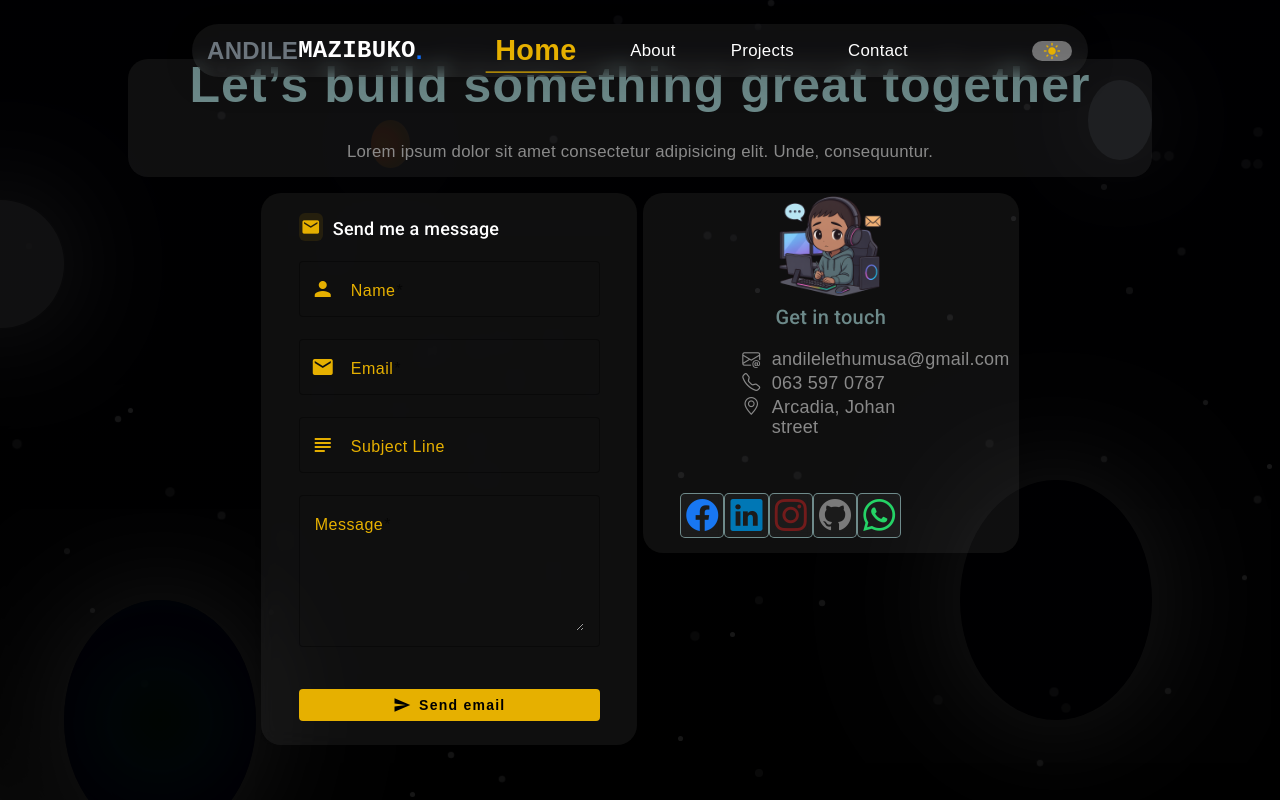
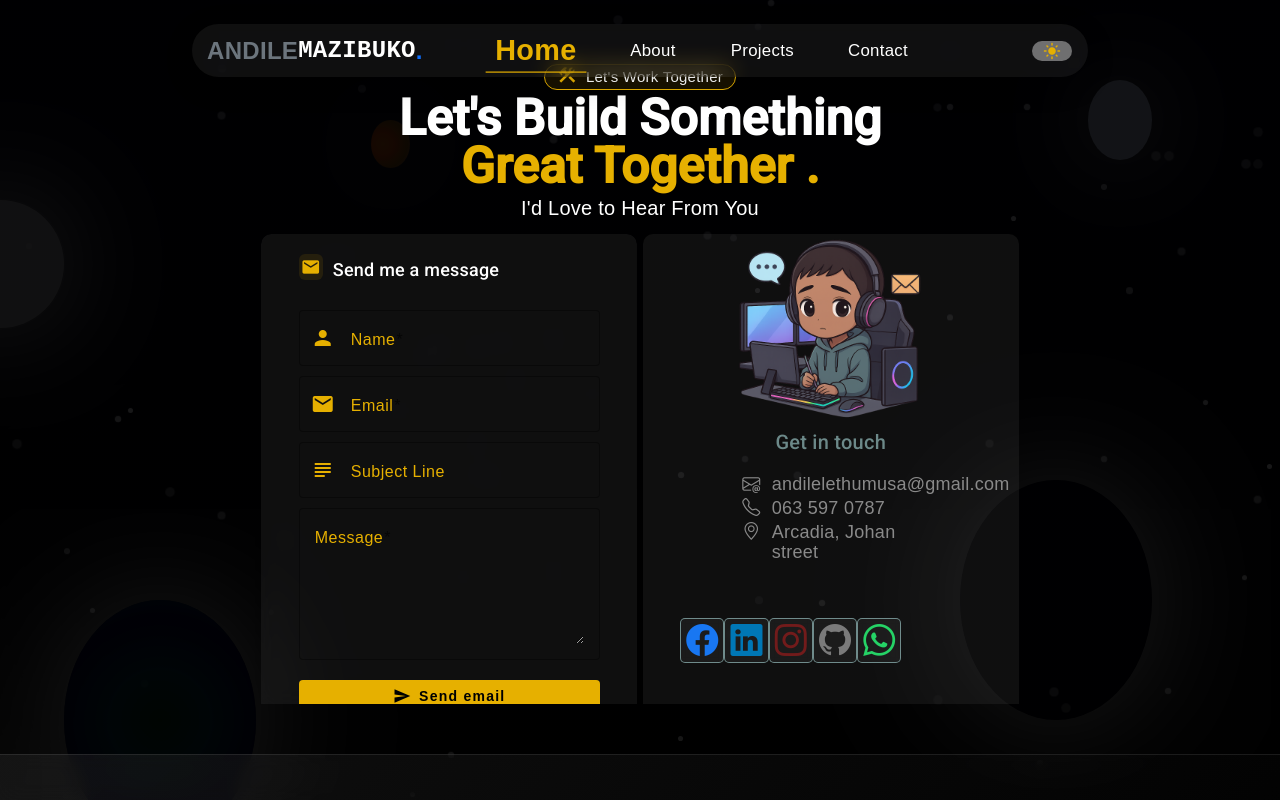
Before and after one commit to Andile-mazibuko/new-portfolio, an Angular app in the folder portfolio/: page /contact in a window 1280 px wide. Built offline with nearby package versions, Linux system fonts and the light colour scheme.

Commit message:
Contact update

```diff
--- a/portfolio/src/app/components/contact/contact.component.html
+++ b/portfolio/src/app/components/contact/contact.component.html
@@ -1,16 +1,17 @@
 <div class="body">
   <div class="cont">
-    <div class="route-head">
-      <h1 class="center">Let’s build something great together</h1>
-      <p>
-        Lorem ipsum dolor sit amet consectetur adipisicing elit. Unde,
-        consequuntur.
-      </p>
+    <div class="top center">
+        <mat-icon>construction</mat-icon>
+        <p>Let's Work Together</p>
     </div>
+    <h1>Let's Build Something</h1>
+    <h1 class="sub-t">Great Together .</h1>
+    <p>I'd Love to Hear From You</p>
     <div class="content">
       <div class="form-container center">
         <app-email [isDisabled]="isDisabledVal"></app-email>
       </div>
+
       <div class="socials">
         <div class="contact-img">
           <img src="assets/images/contact.png" alt="" loading="lazy" />
--- a/portfolio/src/app/components/contact/contact.component.scss
+++ b/portfolio/src/app/components/contact/contact.component.scss
@@ -1,29 +1,61 @@
 .cont {
   width: 100%;
-  height: 100% !important;
-  // margin-top: 60px;
+  height: 80% !important;
+  margin-top: 5%;
+  margin-bottom: 50px;
   // height: auto;
   display: block;
 }
-.route-head p{
-  width: max-content;
-  margin: auto;
-  padding: 15px 0;
+.top{
+  width: 15%;
+  border-radius: 100px;
+  height:4%;
+  border: 1px solid var(--theme-icon);
+  margin: 0 auto;
+  align-items: center;
+  background-color: var(--theme-icon-fade);
+  mat-icon{
+    color: var(--theme-icon);
+    font-size: 20px;
+    margin: auto 0;
+  }
+  p{
+    color: var(--font-color);
+    font-size: 15px;
+    margin: auto 0;
+    margin-left: 5px;
+  }
+}
+h1{
+  color: var(--font-color);
+  text-align: center;
+  font-size: 50px;
+  font-weight: 600;
+  margin-top: 1%;
+}
+p{
+  color: var(--font-color);
+  text-align: center;
+  font-size: 20px;
+  margin-top: 1%;
+}
+.sub-t{
+  color: var(--theme-icon);
 }
 .content {
   margin-left: 20%;
   margin-top: 2vh;
+  height: 100%;
   width: 60%;
   display: flex;
   justify-content: space-evenly;
-  border-radius: 20px;
   overflow: hidden;
   //background-color: var(--nav-bg-color);
 }
 .socials {
   width: 49%;
-  height: 45vh;
-  border-radius: 20px;
+  max-height: 100%;
+  border-radius: 10px;
   background-color: var(--nav-bg-color);
   animation: popup 2s ease-in-out;
 }
@@ -66,7 +98,8 @@
 
 .form-container {
   width: 49%;
-  border-radius: 20px;
+  height: 80% !important;
+  border-radius: 10px;
   overflow: hidden;
   justify-content: end !important;
   animation: popup 2s normal;
@@ -74,17 +107,6 @@
 }
 
 @media (max-width: 820px) {
-  .route-head{
-    width: 90%;
-    margin-left: 5%;
-  }
-  .route-head h1{
-    width: 80%;
-    font-size: large;
-    display: flex;
-    justify-content: center !important;
-    align-items: center;
-  }
   .content{
     width: 90%;
     margin-left: 5%;
--- a/portfolio/src/app/components/contact/contact.component.ts
+++ b/portfolio/src/app/components/contact/contact.component.ts
@@ -4,11 +4,12 @@ import { AboutService } from '../../services/about.service';
 import { About } from '../../models/Models';
 import { SocialsComponent } from '../socials/socials.component';
 import { FooterComponent } from "../footer/footer.component";
+import { MatIconModule } from '@angular/material/icon';
 
 @Component({
   selector: 'app-contact',
   standalone: true,
-  imports: [EmailComponent, SocialsComponent, FooterComponent],
+  imports: [EmailComponent, SocialsComponent, FooterComponent,MatIconModule],
   templateUrl: './contact.component.html',
   styleUrls: ['./contact.component.scss'],
 })
--- a/portfolio/src/app/components/email/email.component.scss
+++ b/portfolio/src/app/components/email/email.component.scss
@@ -63,8 +63,10 @@ form {
 }
 mat-form-field {
   width: 80%;
-
+  margin-top: 10px;
   margin-left: 10%;
+  background-color: var(--footer-bg-color);
+  border-radius: 10px;
   border-color: var(--theme-icon);
   input, textarea {
     color: var(--font-color) !important;
@@ -87,3 +89,8 @@ button{
 mat-label,input,mat-icon,textarea{
   color: var(--theme-icon)
 }
+
+
+::ng-deep .mat-mdc-form-field-subscript-wrapper {
+  display: none;
+}
```
